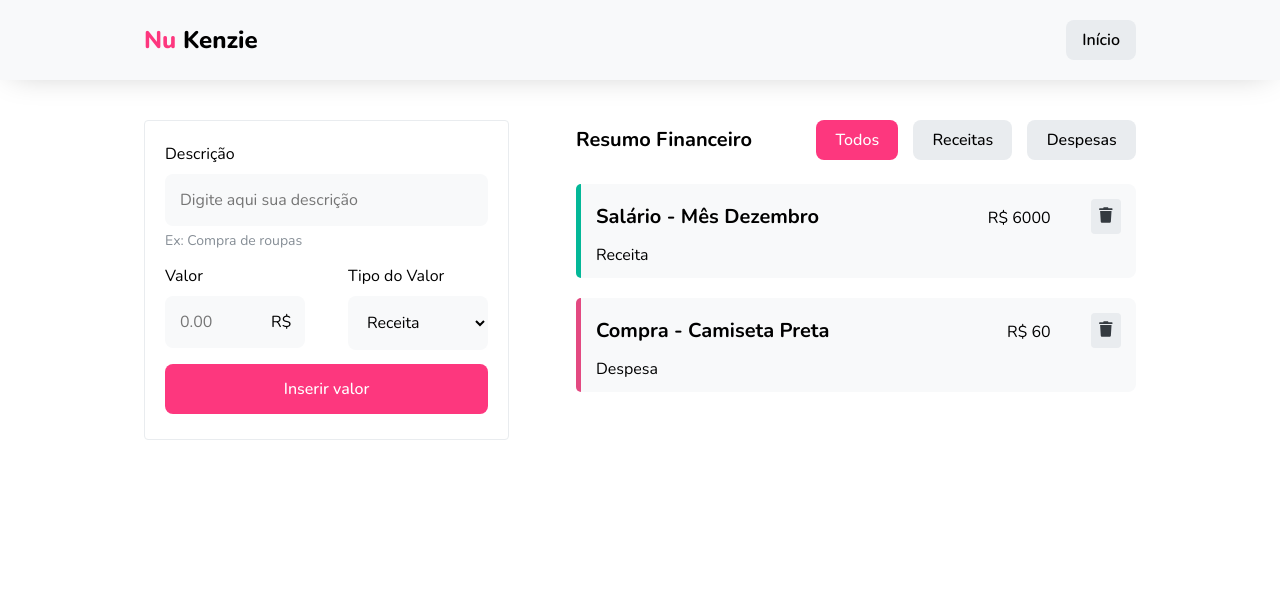
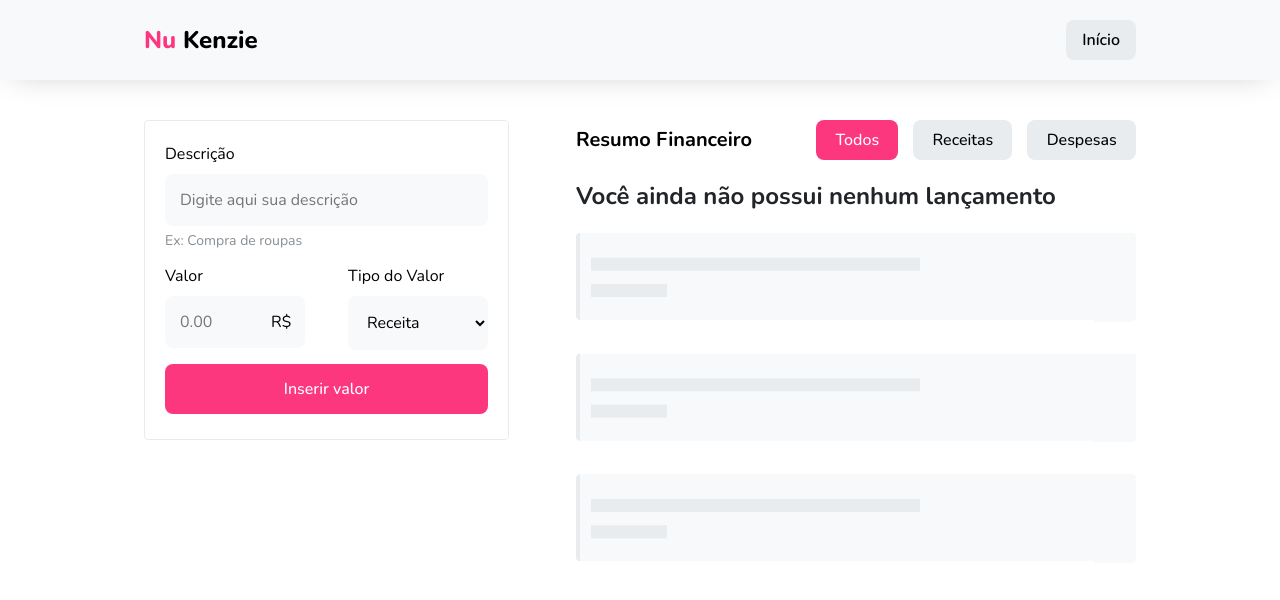
Before and after one commit to Kenzie-Academy-Brasil-Developers/nu-kenzie-react-app, a React (Vite) app in the folder nu-kenzie/: page / in a window 1280 px wide. Both pictures are taken after a click on the button "Iniciar". Shown: the top 600 px of the page. Built offline with nearby package versions, Linux system fonts and the light colour scheme.

Commit message:
feat: add new balance

```diff
--- a/nu-kenzie/src/App.jsx
+++ b/nu-kenzie/src/App.jsx
@@ -7,23 +7,24 @@ import { Figure } from './components/Opening Page/Figure/figure'
 import { Section } from './components/Opening Page/Section/section'
 
 function App() {
-  // const [balanceData, setBalanceData] = useState([])
-  // function addBalanceData () {
-  //   setBalanceData(balanceData)
-  // }
+  const [balanceData, setBalanceData] = useState([])
 
-  const balanceData = [
-    {
-      description: 'Salário - Mês Dezembro',
-      value: 6000,
-      typeOfValue: 'Receita'
-    },
-    {
-      description: 'Compra - Camiseta Preta',
-      value: 60,
-      typeOfValue: 'Despesa'
-    }
-  ]
+  function addBalanceData (newBalanceData) {
+    setBalanceData([...balanceData, newBalanceData])
+  }
+
+  // const balanceData = [
+  //   {
+  //     description: 'Salário - Mês Dezembro',
+  //     value: 6000,
+  //     typeOfValue: 'Receita'
+  //   },
+  //   {
+  //     description: 'Compra - Camiseta Preta',
+  //     value: 60,
+  //     typeOfValue: 'Despesa'
+  //   }
+  // ]
 
   const [page, setPage] = useState(true)
 
@@ -45,7 +46,7 @@ function App() {
     (<div className='bg-white'>
       <Header homePage={homePage}/>
       <div className='container layout'>
-        <Form/>
+        <Form addBalanceData={addBalanceData}/>
         <Balance balanceData={balanceData}/>
       </div>
     </div>)
--- a/nu-kenzie/src/components/Home Page/Form/form.jsx
+++ b/nu-kenzie/src/components/Home Page/Form/form.jsx
@@ -1,23 +1,42 @@
+import { useState } from 'react'
 import './form.css'
 
-export function Form () {
+export function Form ({ addBalanceData }) {
+    const [formData, setFormData] = useState([{
+        description: '',
+        value: '',
+        typeOfValue: ''
+    }])
+
+    function submit (event) {
+        event.preventDefault()
+
+        addBalanceData(formData)
+
+        setFormData([{
+            description: '',
+            value: '',
+            typeOfValue: ''
+        }])
+    }
+
     return (
-        <form className='form'>
+        <form className='form' onSubmit={submit}>
             <label htmlFor="description">Descrição</label>
-            <input type="text" name='description' id='description' placeholder='Digite aqui sua descrição' required/>
+            <input value={formData.description} onChange={(event) => setFormData({...formData, description: event.target.value})} type="text" name='description' id='description' placeholder='Digite aqui sua descrição' required/>
             <small>Ex: Compra de roupas</small>
             <div>
                 <div>
                     <label htmlFor="value">Valor</label>
-                    <input type="number" id='value' name='value' placeholder='0.00' required/>
+                    <input value={formData.value} onChange={(event) => setFormData({...formData, value: event.target.value})} type="number" id='value' name='value' placeholder='0.00' required/>
                     <label htmlFor="value" className='value-label'>R$</label>
                 </div>
 
                 <div>
                     <label htmlFor="typeOfValue">Tipo do Valor</label>
-                    <select name="typeOfValue" id="typeOfValue">
-                        <option value="entrada">Receita</option>
-                        <option value="saída">Despesa</option>
+                    <select defaultValue={formData.typeOfValue} onMouseMove={(event) => setFormData({...formData, typeOfValue: event.target.value})} name="typeOfValue" id="typeOfValue">
+                        <option value="Receita">Receita</option>
+                        <option value="Despesa">Despesa</option>
                     </select>
                 </div>
             </div>
```
